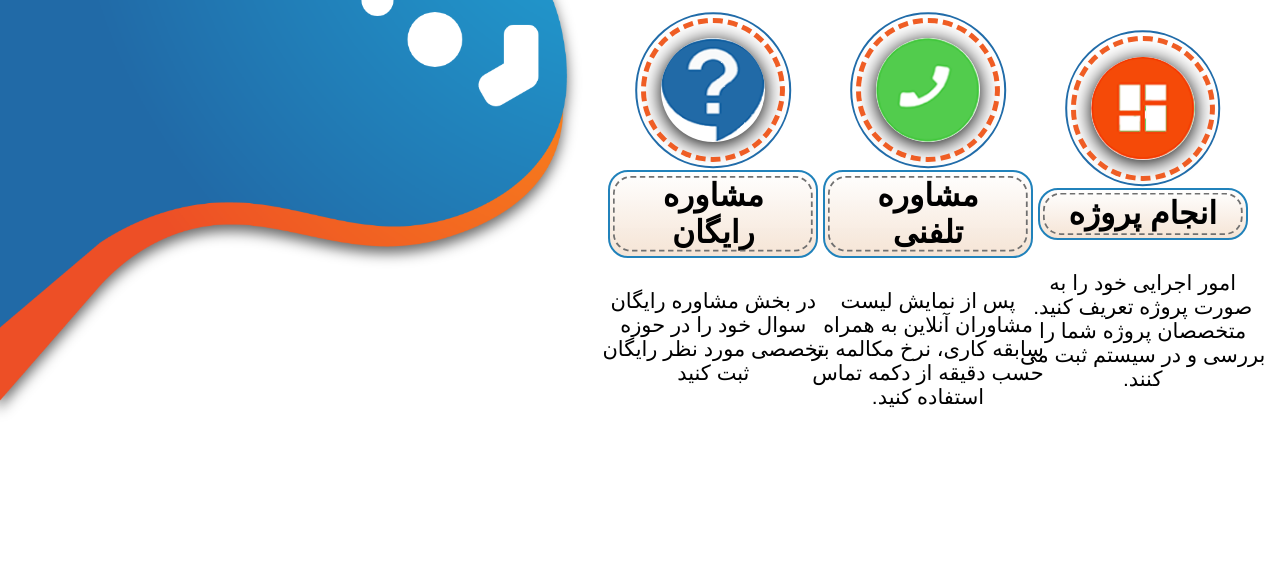
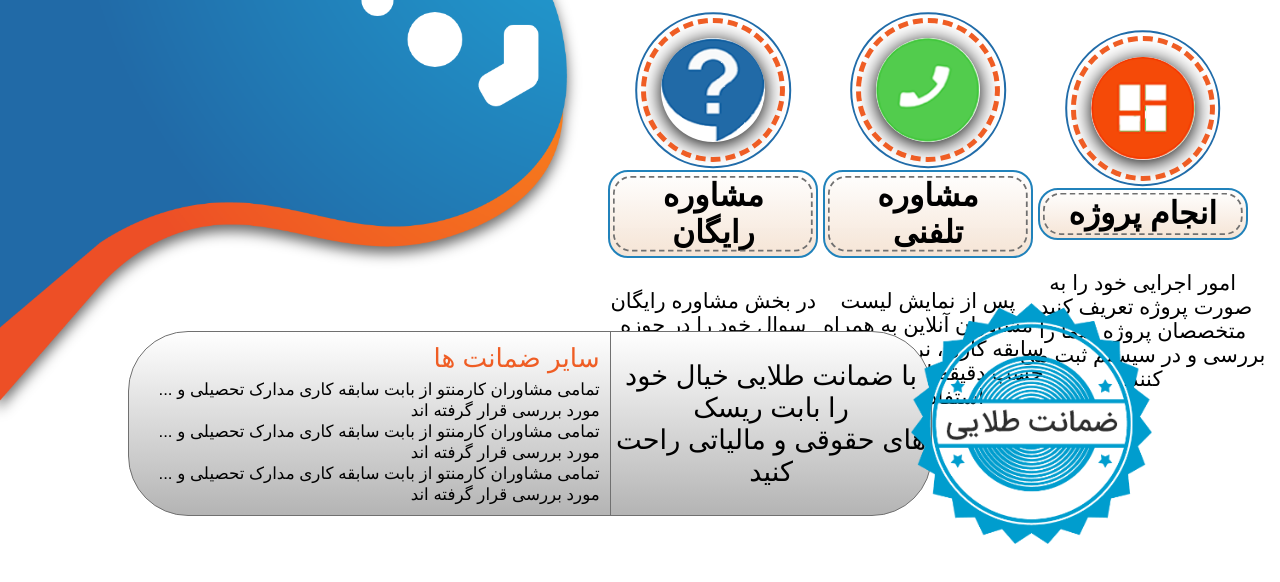
Before and after one commit to naixsenpai/karmento-main-page, a plain HTML site: page index.html in a window 1280 px wide. Shown: the part 766-1348 px from the top of the page. Drawn offline with Linux system fonts and the light colour scheme; a web font is replaced by a local one.

Commit message:
section overlay ended

```diff
--- a/index.html
+++ b/index.html
@@ -244,8 +244,33 @@
                     </a>
                     <p>در بخش مشاوره رایگان
                         سوال خود را در حوزه
-                         تخصصی مورد نظر
-                         رایگان ثبت کنید</p>
+                        تخصصی مورد نظر
+                        رایگان ثبت کنید</p>
+                </div>
+            </div>
+        </div>
+        <div class="overlay__warranty">
+            <div class="warranty">
+                <img src='assets/image/goldenwarranty.png' />
+                <div class="warranty__message">
+                    <div class="warranty__message__main">
+                        <p>
+                            با ضمانت طلایی خیال خود را بابت ریسک
+                            <br />
+                            های حقوقی و مالیاتی راحت کنید
+                        </p>
+                    </div>
+                    <div class="warranty__message__other">
+                        <p class="warranty__message__other--header">
+                            سایر ضمانت ها
+                        </p>
+                        <p>تمامی مشاوران کارمنتو از بابت سابقه کاری مدارک تحصیلی و ... مورد
+                            بررسی قرار گرفته اند</p>
+                        <p>تمامی مشاوران کارمنتو از بابت سابقه کاری مدارک تحصیلی و ... مورد
+                            بررسی قرار گرفته اند</p>
+                        <p>تمامی مشاوران کارمنتو از بابت سابقه کاری مدارک تحصیلی و ... مورد
+                            بررسی قرار گرفته اند</p>
+                    </div>
                 </div>
             </div>
         </div>
--- a/index.scss
+++ b/index.scss
@@ -14,6 +14,7 @@
 @import 'sass/components/slider';
 @import 'sass/components/categories';
 @import 'sass/components/services';
+@import 'sass/components/warranty';
 
 @import 'sass/layout/header';
 @import 'sass/layout/overlay';
--- a/sass/abstracts/_mixin.scss
+++ b/sass/abstracts/_mixin.scss
@@ -52,6 +52,10 @@
 
     @if $size==round {
         border-radius: 5rem;
+    }
+
+    @if $size==60 {
+        border-radius: 60px;
     }
 
     @if $size==20 {
--- /dev/null
+++ b/sass/components/_warranty.scss
@@ -0,0 +1,52 @@
+.warranty {
+    width: 100%;
+
+    @include flexCenter;
+
+    & > img {
+        width: auto;
+        height: 23rem;
+        margin-left: -2rem;
+        z-index: 2;
+    }
+
+    &__message {
+        width: 100%;
+        z-index: 1;
+        border: 1px solid #707070;
+
+        background: rgb(255,255,255);
+        background: linear-gradient(180deg, rgba(255,255,255,1) 0%, rgba(180,180,180,1) 100%);
+
+        @include flexCenter;
+        @include round(60);
+
+        &__main {
+            width: 55%;
+            height: 100%;
+
+            @include flexCenter;
+
+            &>p {
+                text-align: center;
+                font-size: 2.6rem;
+            }
+        }
+
+        &__other {
+            height: 100%;
+            overflow: auto;
+            border-right: 1px solid #707070;
+            padding: 1rem;
+
+            &--header {
+                font-size: 2.5rem !important;
+                color: $color-orange;
+                margin-bottom: .5rem;
+            }
+            &>p {
+                font-size: 1.6rem;
+            }
+        }
+    }
+}
--- a/sass/constants/_colors.scss
+++ b/sass/constants/_colors.scss
@@ -16,6 +16,9 @@ $color_services_border : #EF5D24;
 $color_services_border--blue : #216CA9;
 $color_services_button--blue : #2182BB;
 
+//Typography
+$color-orange: #EF5D24;
+
 .color--white {
     color: $color_white;
 }
--- a/sass/layout/_overlay.scss
+++ b/sass/layout/_overlay.scss
@@ -32,6 +32,15 @@
         top: 55%;
         right: 5%;
         width: 45%;
+    }
+
+    &__warranty {
+        position: absolute;
+        bottom: 5%;
+        left: 50%;
+        transform: translateX(-50%);
+
+        width: 80%;
     }
 
     &__intro {
```
Also changed, not shown: assets/image/goldenwarranty.png (added), index.css, 1 other file.
